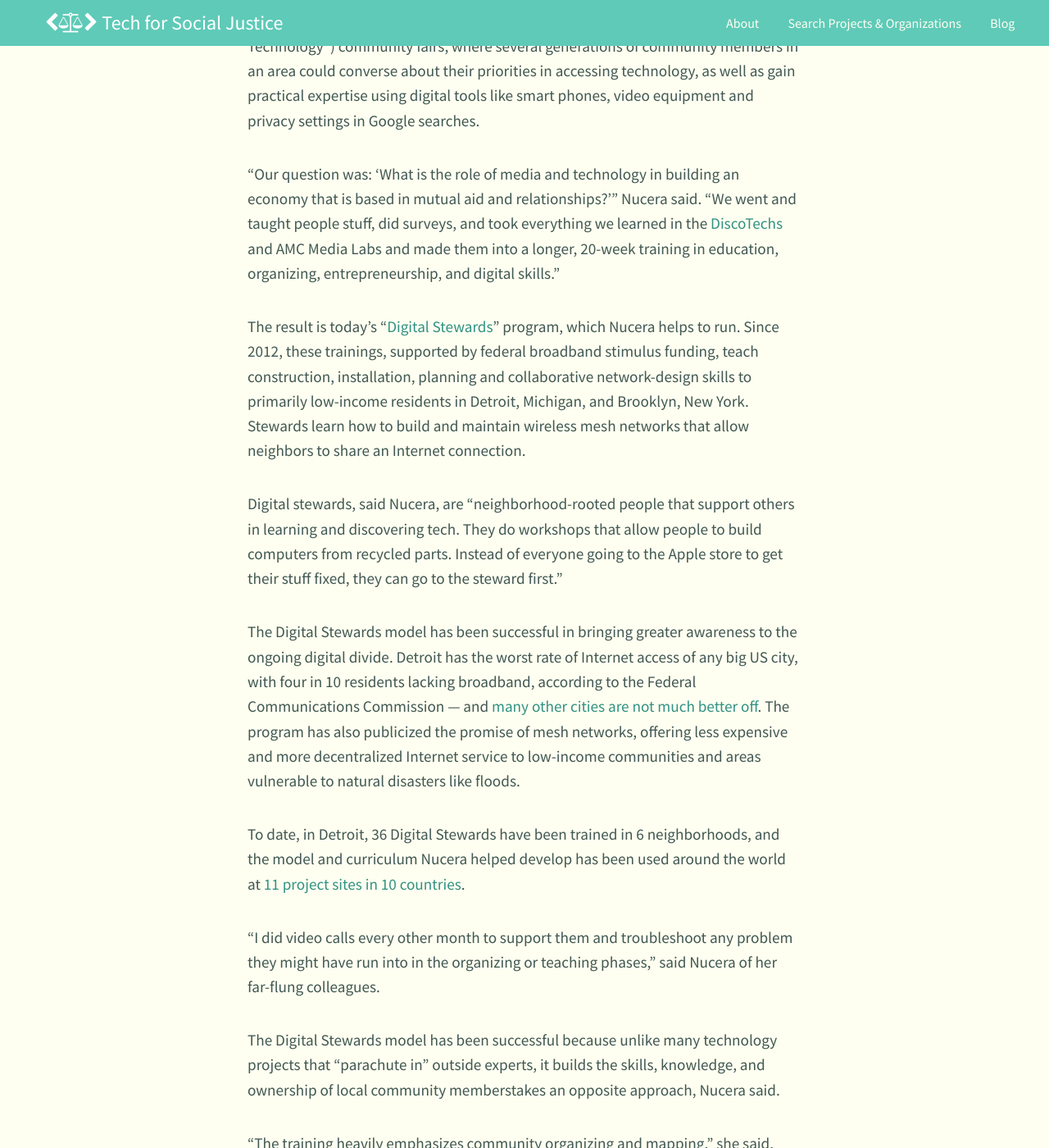
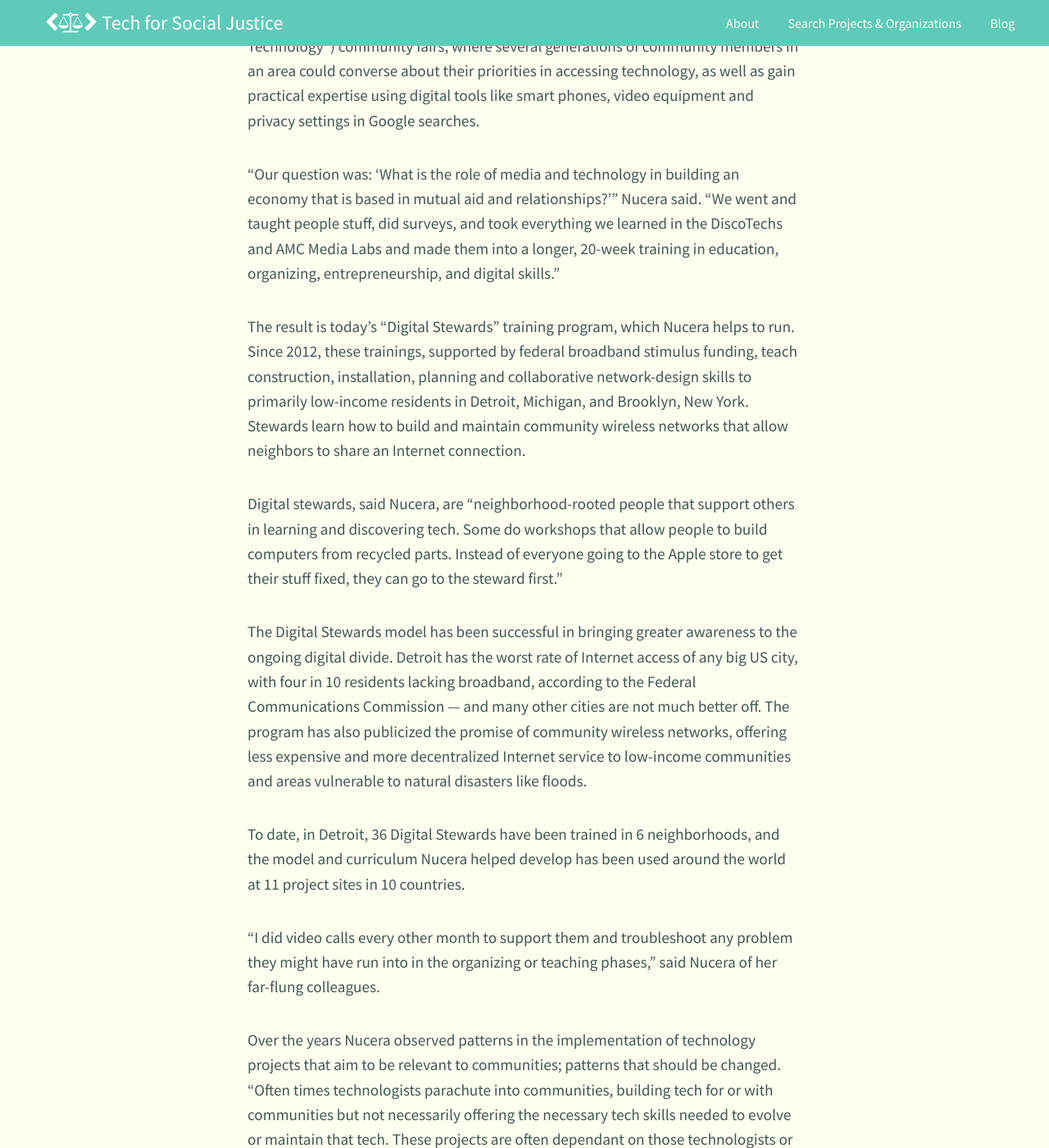
Before and after one commit to opentechinstitute/tech-for-social-justice, a Jekyll site: the page built from _posts/2017-03-07-practitioner-profile-diana-nucera.markdown, in a window 1280 px wide and 1400 px high, scrolled down 2029 px. Shown: the whole window at 82% size. Built offline with Jekyll 4.4.1, drawn with Linux system fonts in a browser that asks for light colours; nearby versions of some CDN libraries; some of the changed text lies outside the part shown.

Commit message:
Updated Practitioner Profile Diana Nucera

```diff
--- a/_posts/2017-03-07-practitioner-profile-diana-nucera.markdown
+++ b/_posts/2017-03-07-practitioner-profile-diana-nucera.markdown
@@ -5,7 +5,7 @@
 author: Puck Lo
 ---
 
-Diana Nucera, Director of [the Detroit Community Technology Project](https://www.alliedmedia.org/dctp), has traveled as far as Brazil and stayed as close as a mile to her home, teaching people how to build low-cost, small-scale, high-speed wireless Internet networks. An autodidact who DJs under the moniker, “[Mother Cyborg](https://soundcloud.com/mother-cyborg),” Nucera sometimes incorporates a disco soundtrack into her popular education curriculum.
+Diana Nucera, Director of the Detroit Community Technology Project, has traveled as far as Brazil and stayed as close as a mile to her home, teaching people how to build low-cost, small-scale, high-speed wireless Internet networks. An autodidact who DJs under the moniker, “Mother Cyborg,” Nucera sometimes incorporates a disco soundtrack into her popular education curriculum.
 
 “I look at technology as a way to bring people together and have fun,” she said. “I believe that
 community technology can strengthen relationships so that people are connected to each other and the planet.”
@@ -18,40 +18,38 @@
 
 “There were no outlets to explore things I was interested in,” she recalled. “I was constantly in classes that did not cater to my learning style. Being an artist who is also a scientist… There was not a space for those worlds to exist together.”
 
-So, even as she attended art schools in San Francisco and Chicago, Nucera turned her attention to demystifying media-making technologies for communities that are historically excluded from the sciences. Nucera became a Teaching Artist for [Street Level Youth Media](http://www.street-level.org/), a Chicago-based organization that offers free courses in video, audio and music production and other media arts to young people.
+So, even as she attended art schools in San Francisco and Chicago, Nucera turned her attention to demystifying media-making technologies for communities that are historically excluded from the sciences. Nucera became a Teaching Artist for Street Level Youth Media, a Chicago-based organization that offers free courses in video, audio and music production and other media arts to young people.
 
 “I learned about alternative education and how storytelling plays such a huge role in learning as well as building relationships,” Nucera said. “I think my Master's degree was actually from Street Level, not from the Art Institute.”
 
-Another major influence in Nucera’s political and professional development, she said, was the [Allied Media Conference (AMC)](https://www.alliedmedia.org/amc), a yearly gathering since 1999 of “people using media to incite change.” Nucera had been attending the AMC (originally dubbed the Midwest Zine Fest) since she was 17 years old. There, she was introduced to a Do-It-Yourself subculture of writers, filmmakers, radio producers, technologists, youth organizers, artists and social justice activists.
+Another major influence in Nucera’s political and professional development, she said, was the Allied Media Conference (AMC), a yearly gathering since 1999 of “people using media to incite change.” Nucera had been attending the AMC (originally dubbed the Midwest Zine Fest) since she was 17 years old. There, she was introduced to a Do-It-Yourself subculture of writers, filmmakers, radio producers, technologists, youth organizers, artists and social justice activists.
 
 “The AMC changed my life,” she said, recalling her first impression of the gathering. “I was like, ‘Oh my God. I can choose my own adventure.’ I'm now on my eleventh year.”
 
 Since then, Nucera became a core organizer of the conference, and many of her contributions have become mainstays of its programming. In 2007, she coordinated the AMC’s first “Media Lab,” which she described as “a potluck of technology.” Participants taught and learned audio recording and production techniques. They built a radio transmitter together. The Media Labs encouraged non-techies and techies alike to share skills, rather than be “super careful” around expensive equipment, Nucera said. Eventually, the labs evolved into “DiscoTech” (“Discovering Technology”) community fairs, where several generations of community members in an area could converse about their priorities in accessing technology, as well as gain practical expertise using digital tools like smart phones, video equipment and privacy settings in Google searches.
 
-“Our question was: ‘What is the role of media and technology in building an economy that is based in mutual aid and relationships?’” Nucera said. “We went and taught people stuff, did surveys, and took everything we learned in the [DiscoTechs](http://detroitdjc.org/?page_id=23) and AMC Media Labs and made them into a longer, 20-week training in education, organizing, entrepreneurship, and digital skills.”
+“Our question was: ‘What is the role of media and technology in building an economy that is based in mutual aid and relationships?’” Nucera said. “We went and taught people stuff, did surveys, and took everything we learned in the DiscoTechs and AMC Media Labs and made them into a longer, 20-week training in education, organizing, entrepreneurship, and digital skills.”
 
-The result is today’s “[Digital Stewards](https://www.alliedmedia.org/dctp/digitalstewards)” program, which Nucera helps to run. Since 2012, these trainings, supported by federal broadband stimulus funding, teach construction, installation, planning and collaborative network-design skills to primarily low-income residents in Detroit, Michigan, and Brooklyn, New York. Stewards learn how to build and maintain wireless mesh networks that allow neighbors to share an Internet connection.
+The result is today’s “Digital Stewards” training program, which Nucera helps to run. Since 2012, these trainings, supported by federal broadband stimulus funding, teach construction, installation, planning and collaborative network-design skills to primarily low-income residents in Detroit, Michigan, and Brooklyn, New York. Stewards learn how to build and maintain community wireless networks that allow neighbors to share an Internet connection.
 
-Digital stewards, said Nucera, are “neighborhood-rooted people that support others in learning and discovering tech. They do workshops that allow people to build computers from recycled parts. Instead of everyone going to the Apple store to get their stuff fixed, they can go to the steward first.”
+Digital stewards, said Nucera, are “neighborhood-rooted people that support others in learning and discovering tech. Some do workshops that allow people to build computers from recycled parts. Instead of everyone going to the Apple store to get their stuff fixed, they can go to the steward first.”
 
-The Digital Stewards model has been successful in bringing greater awareness to the ongoing digital divide. Detroit has the worst rate of Internet access of any big US city, with four in 10 residents lacking broadband, according to the Federal Communications Commission — and [many other cities are not much better off](http://www.vocativ.com/323655/the-digital-divide-stretches-far-beyond-detroit/). The program has also publicized the promise of mesh networks, offering less expensive and more decentralized Internet service to low-income communities and areas vulnerable to natural disasters like floods.
+The Digital Stewards model has been successful in bringing greater awareness to the ongoing digital divide. Detroit has the worst rate of Internet access of any big US city, with four in 10 residents lacking broadband, according to the Federal Communications Commission — and many other cities are not much better off. The program has also publicized the promise of community wireless networks, offering less expensive and more decentralized Internet service to low-income communities and areas vulnerable to natural disasters like floods.
 
-To date, in Detroit, 36 Digital Stewards have been trained in 6 neighborhoods, and the model and curriculum Nucera helped develop has been used around the world at [11 project sites in 10 countries](https://www.alliedmedia.org/news/2015/10/04/meet-community-technology-international-seed-grantees).
+To date, in Detroit, 36 Digital Stewards have been trained in 6 neighborhoods, and the model and curriculum Nucera helped develop has been used around the world at 11 project sites in 10 countries.
 
 “I did video calls every other month to support them and troubleshoot any problem they might have run into in the organizing or teaching phases,” said Nucera of her far-flung colleagues.
 
-The Digital Stewards model has been successful because unlike many technology projects that “parachute in” outside experts, it builds the skills, knowledge, and ownership of local community memberstakes an opposite approach, Nucera said.
+Over the years Nucera observed patterns in the implementation of technology projects that aim to be relevant to communities; patterns that should be changed. “Often times technologists parachute into communities, building tech for or with communities but not necessarily offering the necessary tech skills needed to evolve or maintain that tech. These projects are often dependant on those technologists or people with specific skills, missing the opportunity to build capacity within communities. The Digital Stewards model takes the opposite approach,” Nucera said.
 
 “The training heavily emphasizes community organizing and mapping,” she said. “Stewards think about how a network can support its community. They learn facilitation skills, to survey, to have community meetings to understand what people use the Internet for. They build a network together that hopefully meets those needs. There's a cohort of stewards that facilitate use and maintain it.”
 
-That’s because community technology projects will not work unless they utilize community organizing principles, Nucera said. It can be easy for outsiders to overlook the importance of involving and consulting long-standing community organizers when looking to invest in new technology projects or fund current trends, she added.
+“At the core of community technology projects is community organizing principles,” Nucera said. “It can be easy for outside technologist to overlook the importance of educating, involving and consulting long-standing community organizers when looking to invest in new technology projects or fund current trends,” she added.
 
-“Funders get on these hot topics, and unless you identify as that, you don't get a chance, even though you're doing the work,” she said. “I was in a meeting where someone was like, ‘How is your work civic technology?’ I was like, ‘It's not. It's community organizing.’ It was like I was literally being forced to explain how community organizing is civic technology. Meanwhile, community organizing projects aren't being funded. To get the money, people change their work and methods. I think that's really problematic. ”
-
-Narrow definitions of “technologist” also limit what projects get support and can alienate or invisibilize community members, Nucera added.
+“Narrow definitions of ‘technologist’ also limit what projects get support and can alienate or invisibilize community members,” Nucera added.
 
 “People think of technologists as computer science majors or coders, and when people think about technology programs they think about coding programs,” she said. “In our first digital stewards class, we had a group of folks whose ages ranged from 20 to 78. The elders that were in their late 70s had worked on Morse code, built telephone systems, were engineers in the military and did not identify as technologists. I thought that was fascinating.”
 
-Young people who were born into a technologically-connected world should also be respected and trained as experts of technology, not just consumers or beta testers, Nucera said.
+“Young people who were born into a technologically-connected world should also be respected and trained as experts of technology, not just consumers or beta testers,” Nucera said.
 
 “We have to start looking at those people who are actually using the technology as the experts — otherwise you're always looking to the academics and the corporations for the future,” she added. “My work is all about bringing together people that are using tech in different ways. It's about bringing the expert out in people, not bringing the expert to people."
```
